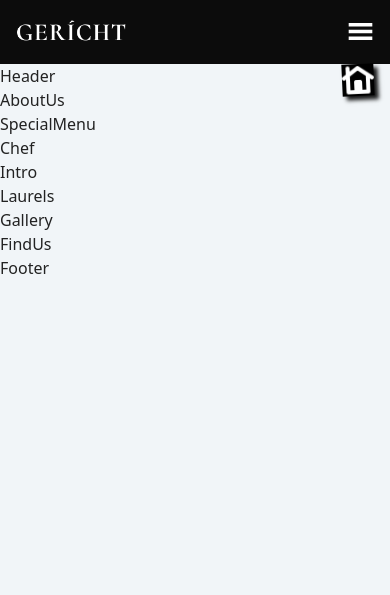
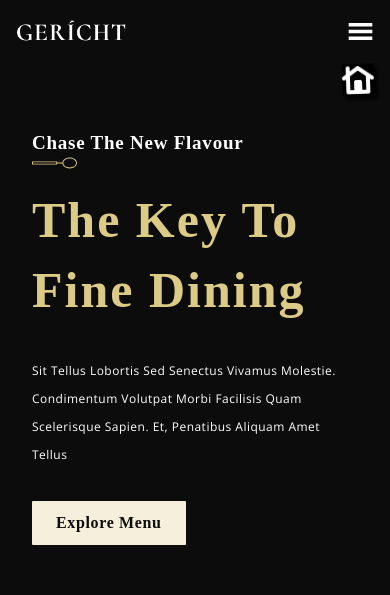
Before and after one commit to Ulrich-Tonmoy/website-reactjs, a React (Create React App) app: page /website-reactjs/restaurant in a window 390 px wide. Shown: the top 595 px of the page. Built offline with nearby package versions, Linux system fonts and the light colour scheme; a web font is replaced by a local one.

Commit message:
header finished

```diff
--- a/src/apps/restaurant/Restaurant.css
+++ b/src/apps/restaurant/Restaurant.css
@@ -54,7 +54,7 @@
     align-items: center;
 }
 
-.app__bg {
+.restaurant__bg {
     background: url("./assets/bg.png");
     background-position: center;
     background-size: cover;
@@ -62,7 +62,7 @@
     background-attachment: fixed;
 }
 
-.app__wrapper {
+.restaurant__wrapper {
     display: flex;
     justify-content: space-between;
     align-items: center;
@@ -70,7 +70,7 @@
     min-height: 100vh;
 }
 
-.app__wrapper_info {
+.restaurant__wrapper_info {
     flex: 1;
     width: 100%;
     display: flex;
@@ -79,7 +79,7 @@
     flex-direction: column;
 }
 
-.app__wrapper_img {
+.restaurant__wrapper_img {
     flex: 1;
     width: 100%;
     display: flex;
@@ -89,12 +89,12 @@
     margin-left: 2rem;
 }
 
-.app__wrapper_img-reverse {
+.restaurant__wrapper_img-reverse {
     justify-content: flex-start;
     margin-right: 2rem;
 }
 
-.app__wrapper_img img {
+.restaurant__wrapper_img img {
     width: 80%;
 }
 
@@ -170,19 +170,19 @@
 }
 
 @media screen and (max-width: 1150px) {
-    .app__wrapper {
+    .restaurant__wrapper {
         flex-direction: column;
     }
 
-    .app__wrapper_img {
+    .restaurant__wrapper_img {
         margin: 5rem 0 0 0;
     }
 
-    .app__wrapper_img-reverse {
+    .restaurant__wrapper_img-reverse {
         margin: 0 0 5rem 0;
     }
 
-    .app__wrapper_img img {
+    .restaurant__wrapper_img img {
         width: 100%;
     }
 }
--- a/src/apps/restaurant/components/SubHeading/SubHeading.jsx
+++ b/src/apps/restaurant/components/SubHeading/SubHeading.jsx
@@ -1,9 +1,10 @@
-import React from 'react';
+import { images } from "../../constants";
 
-const SubHeading = () => (
-  <div>
-    SubHeading
-  </div>
-);
-
-export default SubHeading;
+export default function SubHeading({ title }) {
+    return (
+        <div style={{ marginBottom: "1rem" }}>
+            <p className="p__cormorant">{title}</p>
+            <img src={images.spoon} alt="spoon_image" className="spoon__img" />
+        </div>
+    );
+}
--- a/src/apps/restaurant/container/Header/Header.css
+++ b/src/apps/restaurant/container/Header/Header.css
@@ -0,0 +1,44 @@
+.restaurant__header {
+    background-color: var(--color-black);
+}
+
+.restaurant__header-h1 {
+    font-family: var(--font-base);
+    color: var(--color-golden);
+    font-weight: 700;
+    letter-spacing: 0.04em;
+    text-transform: capitalize;
+    line-height: 117px;
+    font-size: 90px;
+}
+
+.restaurant__header-img img {
+    width: 80%;
+}
+
+@media screen and (min-width: 2000px) {
+    .restaurant__header-h1 {
+        font-size: 180px;
+        line-height: 210px;
+    }
+}
+
+@media screen and (max-width: 1150px) {
+    .restaurant__header-h1 {
+        font-size: 90px;
+    }
+}
+
+@media screen and (max-width: 650px) {
+    .restaurant__header-h1 {
+        font-size: 70px;
+        line-height: 87px;
+    }
+}
+
+@media screen and (max-width: 450px) {
+    .restaurant__header-h1 {
+        font-size: 50px;
+        line-height: 70px;
+    }
+}
--- a/src/apps/restaurant/container/Header/Header.jsx
+++ b/src/apps/restaurant/container/Header/Header.jsx
@@ -1,11 +1,25 @@
-import React from 'react';
+import "./Header.css";
+import { SubHeading } from "../../components";
+import { images } from "../../constants";
 
-import './Header.css';
+export default function Header() {
+    return (
+        <div className="restaurant__header restaurant__wrapper section__padding" id="home">
+            <div className="restaurant__wrapper_info">
+                <SubHeading title="Chase the new flavour" />
+                <h1 className="restaurant__header-h1">The Key To Fine Dining</h1>
+                <p className="p__opensans" style={{ margin: "2rem 0" }}>
+                    Sit tellus lobortis sed senectus vivamus molestie. Condimentum volutpat morbi
+                    facilisis quam scelerisque sapien. Et, penatibus aliquam amet tellus{" "}
+                </p>
+                <button type="button" className="custom__button">
+                    Explore Menu
+                </button>
+            </div>
 
-const Header = () => (
-  <div>
-    Header
-  </div>
-);
-
-export default Header;
+            <div className="restaurant__wrapper_img">
+                <img src={images.welcome} alt="header_img" />
+            </div>
+        </div>
+    );
+}
```
